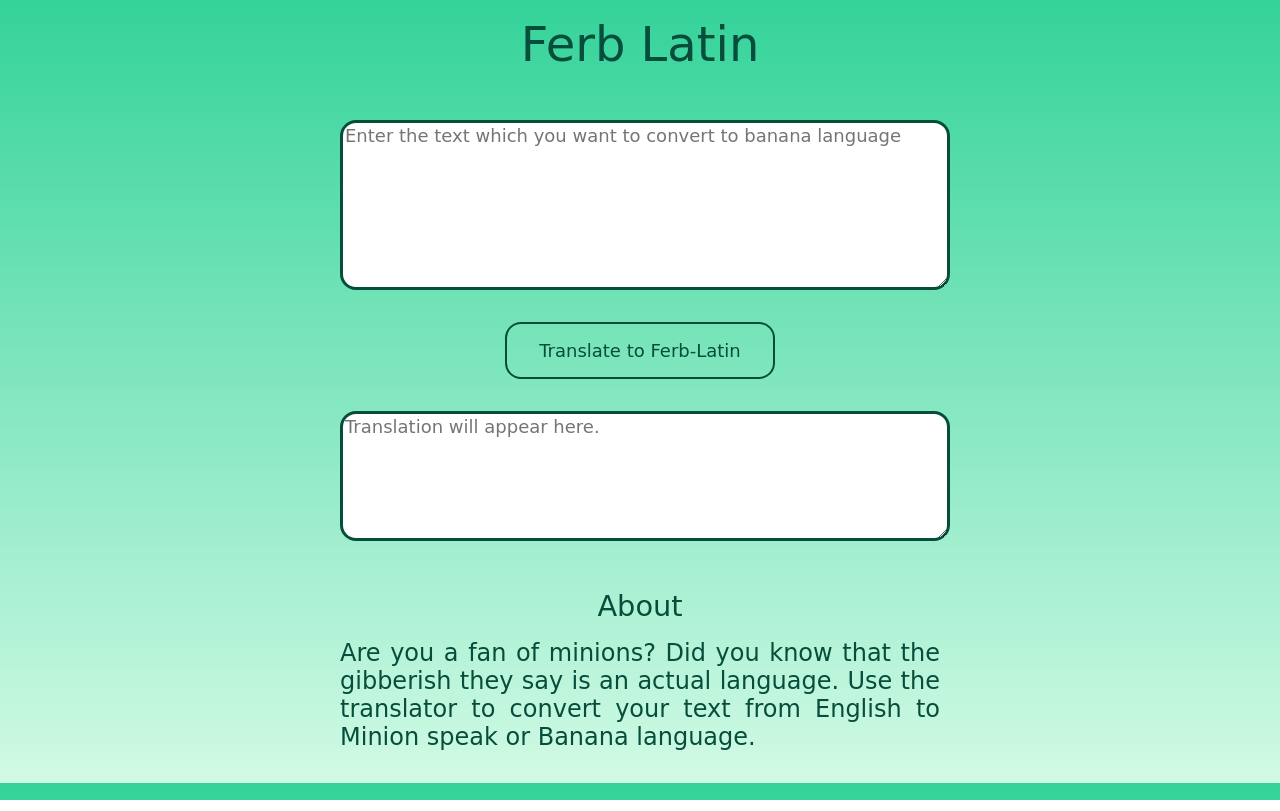
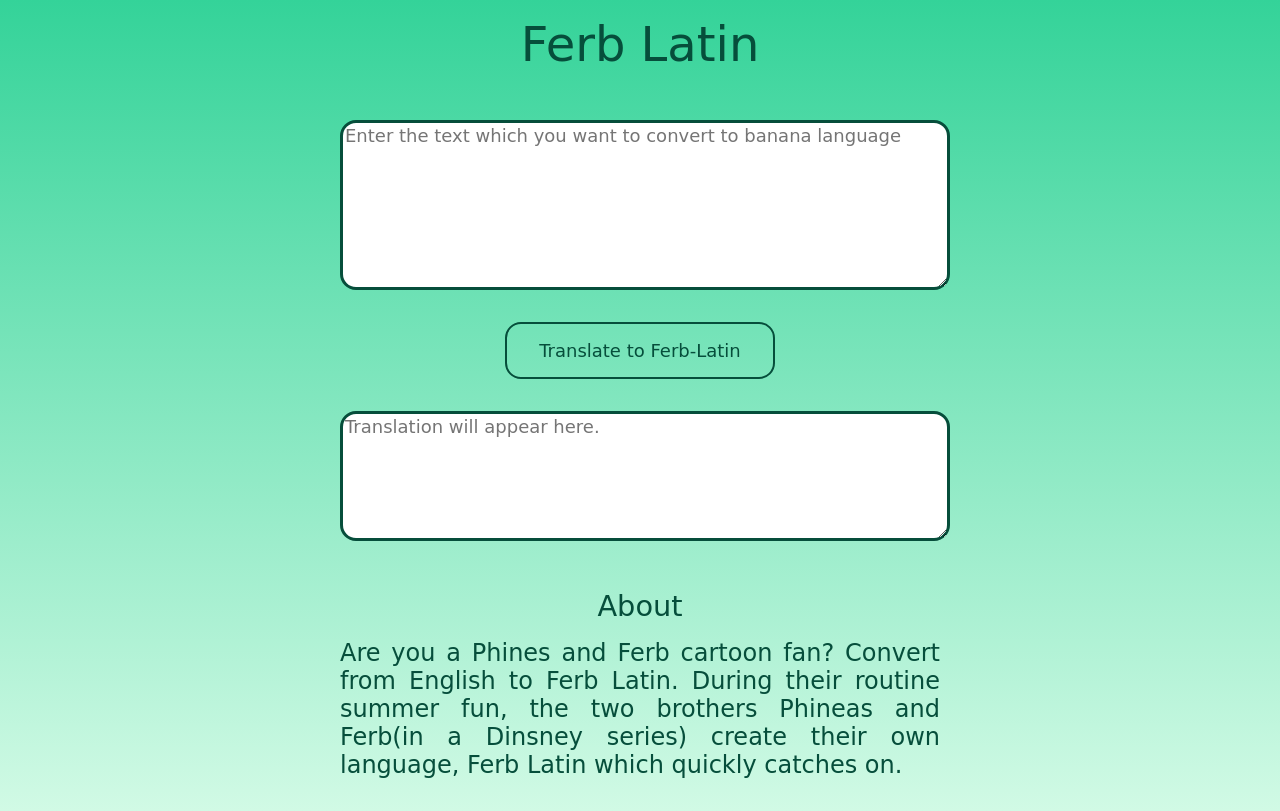
Before and after one commit to malaykhakhar/markSeven, a plain HTML site: page index.html in a window 1280 px wide. Drawn offline with Linux system fonts and the light colour scheme; a web font is replaced by a local one.

Commit message:
update: text in index.html

```diff
--- a/index.html
+++ b/index.html
@@ -4,7 +4,7 @@
     <meta charset="UTF-8" />
     <meta http-equiv="X-UA-Compatible" content="IE=edge" />
     <meta name="viewport" content="width=device-width, initial-scale=1.0" />
-    <title>Ferb- Latin</title>
+    <title>Ferb-Latin</title>
     <link rel="stylesheet" href="styles.css" />
   </head>
   <body>
@@ -35,9 +35,10 @@
     <footer>
       <div class="footer-heading">About</div>
       <p class="footer-para">
-        Are you a fan of minions? Did you know that the gibberish they say is an
-        actual language. Use the translator to convert your text from English to
-        Minion speak or Banana language.
+        Are you a Phines and Ferb cartoon fan? Convert from English to Ferb
+        Latin. During their routine summer fun, the two brothers Phineas and
+        Ferb(in a Dinsney series) create their own language, Ferb Latin which
+        quickly catches on.
       </p>
     </footer>
 
```
